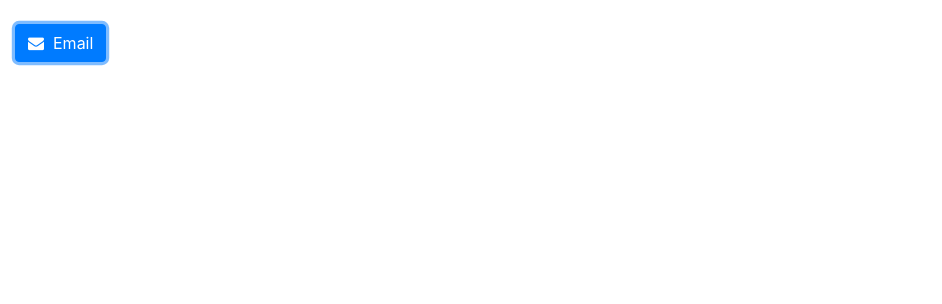
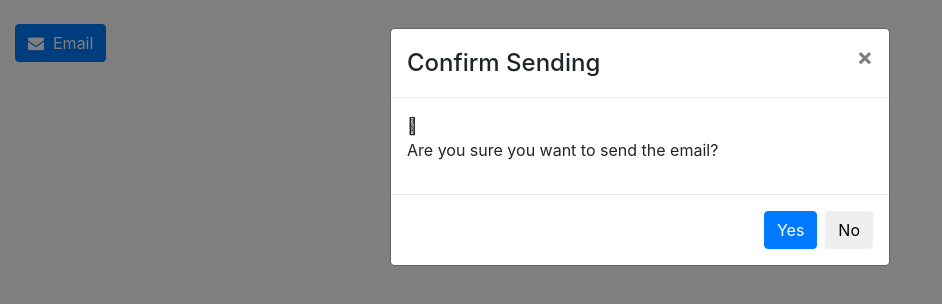
Before and after one commit to hkawaguchi1009/bootsrap, a plain HTML site: page index.html in a window 1280 px wide. Both pictures are taken after a click on the button "Email". Shown: the whole page, without its empty margins (0-942 px from the left). Drawn offline with nearby package versions, Linux system fonts and the light colour scheme.

Commit message:
Update index.html
finished

```diff
--- a/index.html
+++ b/index.html
@@ -17,16 +17,36 @@
 <body>
     <div class="container-fluid">
         <br>
-        <button type="button" class="btn btn-primary" aria-label="Send Email" >
+        <button type="button" class="btn btn-primary" aria-label="Send Email" data-toggle="modal" data-target="#myModal">
             <span class="fa fa-envelope" aria-hidden="true"></span> &nbsp;Email
         </button>
 
         <br><br>
 
         <!-- Code to create a modal dialog form goes here -->
+        <div class = "modal fade" tabindex = "-1" role = "dialog" id = "myModal">
+            <div class = "modal-dialog">
+                <div class="modal-content">
+                    <div class="modal-header">
+                        <h4 class="modal-title">Confirm Sending</h4>
+                        <button type="button" class="close" data-dismiss="modal" aria-label="Close"><span aria-hidden="true">&times;</span></button>
+                    </div>
+                    <div class="modal-body">
+                        <span class="glyphicon fa-question-circle glyphicon"></span>
+                        <p>Are you sure you want to send the email?</p>
+                    </div>
+                    <div class="modal-footer">
+                        <button type="button" class="btn btn-primary" data-dismiss="modal">Yes</button>
+                        <button type="button" class="btn btn-default" data-dismiss="modal">No</button>
+                    </div>
+                </div>
+            </div>
+        </div>
 
-
-
+        <div class="alert alert-danger collapse" role="alert" id="noAlert">
+              <span class="glyphicon glyphicon-exclamation-sign" style="font-size:1.2em" aria-hidden="true"></span>
+              <strong>Oh!</strong> Something went wrong.
+        </div>
         <div class="alert alert-success collapse" role="alert" id="yesAlert">
               <span class="glyphicon glyphicon-ok" style="font-size:1.2em" aria-hidden="true"></span>
               <strong>Email away!</strong> Your email has been sent.
```
